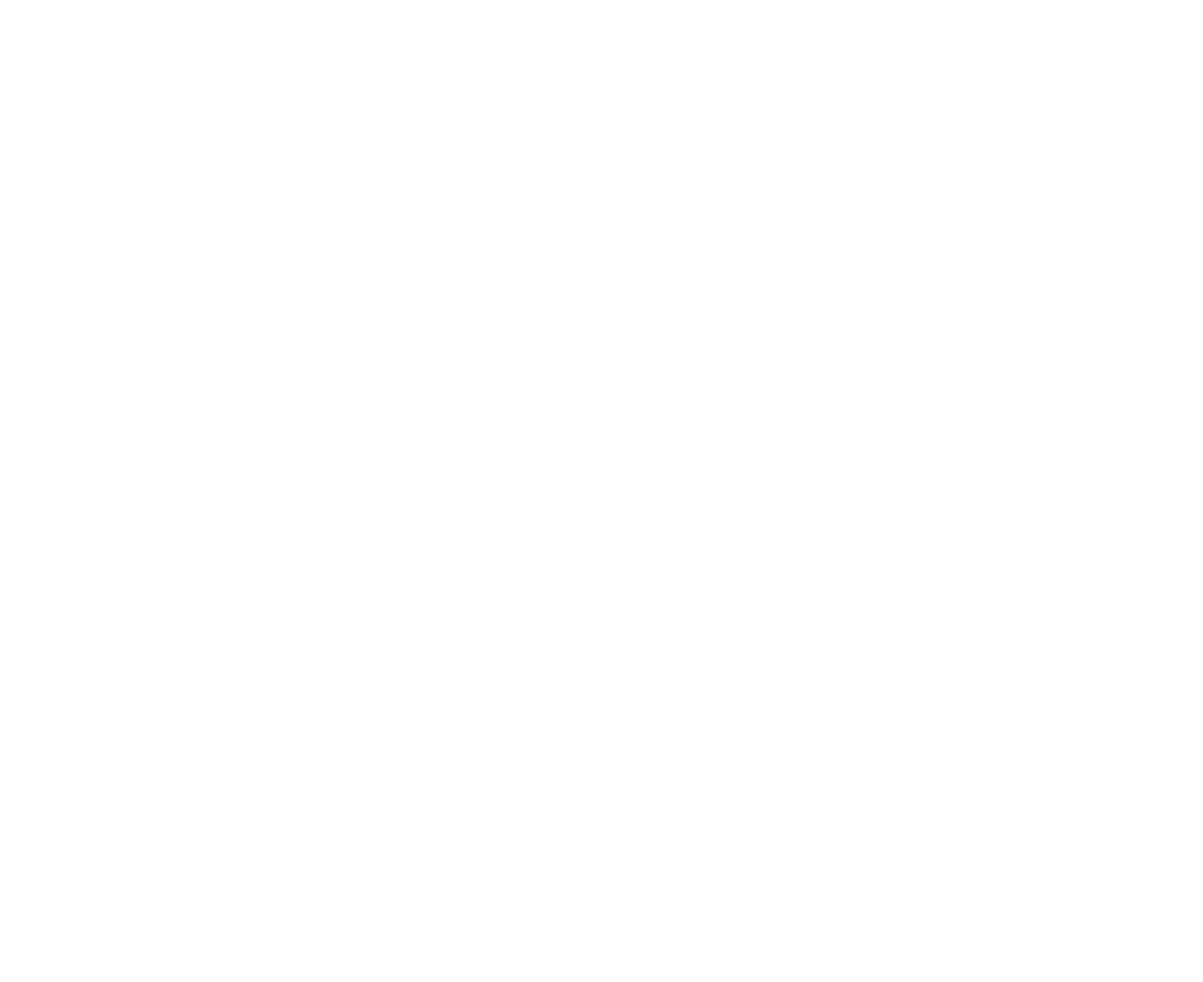
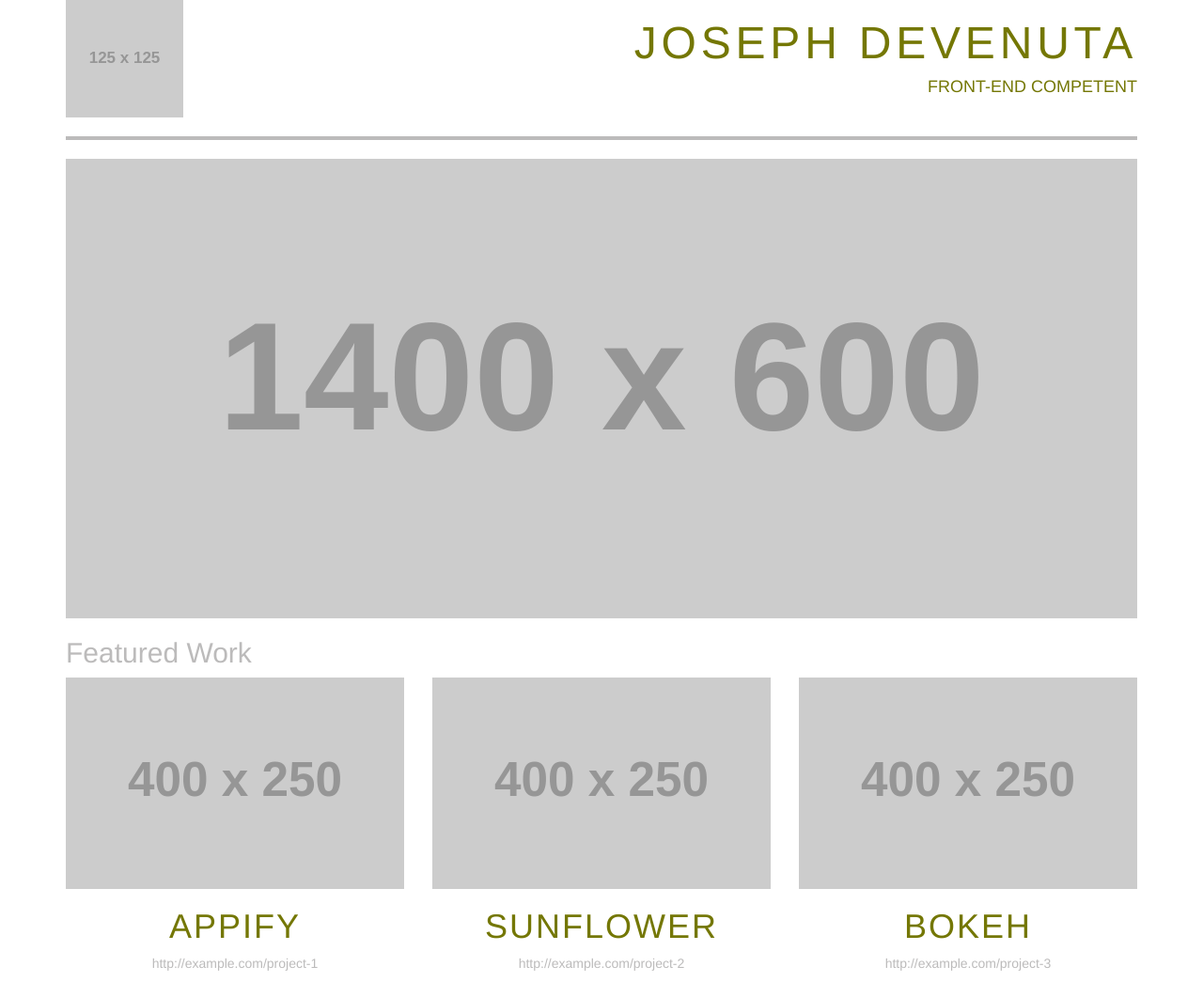
Before and after one commit to jvenator/udacity-front-end-dev-p1, a plain HTML site: page index.html in a window 1280 px wide. Shown: the whole page at 94% size. Before the commit the page ends 800 px from the top, so only its background shows below. Drawn offline with nearby package versions, Linux system fonts and the light colour scheme; placeholder pictures from the web are drawn by us.

Commit message:
Basic implemenation of portfolio mockup using bootstrap.

```diff
--- /dev/null
+++ b/css/custom.css
@@ -0,0 +1,35 @@
+body {
+	color: #747704;
+}
+
+h1 {
+	font-weight: lighter;
+	font-size: 48px;
+	letter-spacing: .1em;
+}
+
+h2 {
+	color: #BCBBBB;
+}
+
+h3 {
+	text-transform: uppercase;
+	font-size: 36px;
+	font-weight: normal;
+	letter-spacing: 2px;
+}
+
+h4 {
+	/*font-size: 24px;*/
+	font-weight: normal;
+}
+
+hr {
+	border-width: 4px;
+	border-color: #BCBBBB;
+}
+
+.project-link {
+	font-weight: lighter;
+	color: #BCBBBB;
+}
--- a/index.html
+++ b/index.html
@@ -7,5 +7,51 @@
 
 		<!-- Hosted Bootstrap -->
 		<link rel="stylesheet" href="https://maxcdn.bootstrapcdn.com/bootstrap/3.3.5/css/bootstrap.min.css" integrity="sha512-dTfge/zgoMYpP7QbHy4gWMEGsbsdZeCXz7irItjcC3sPUFtf0kuFbDz/ixG7ArTxmDjLXDmezHubeNikyKGVyQ==" crossorigin="anonymous">
+		<link rel="stylesheet" type="text/css" href="css/custom.css">
 	</head>
+	<body>
+		<div class="container">
+			<div class='row'>
+				<div class='col-md-6'>
+					<img src="http://placehold.it/125x125" alt="Placeholder logo">
+				</div>
+				<div class='col-md-6 text-right text-uppercase'>
+					<h1>Joseph DeVenuta</h1>
+					<h4>Front-End Competent</h4>
+				</div>
+			</div>
+			<div class='row'>
+				<div class='col-md-12'>
+					<hr>
+				</div>
+			</div>
+			<div class='row'>
+				<div class='col-md-12'>
+					<img class="img-responsive" src="http://placehold.it/1400x600">
+				</div>
+			</div>
+			<div class='row'>
+				<div class='col-md-12'>
+					<h2>Featured Work</h2>
+				</div>
+			</div>
+			<div class='row'>
+				<div class='col-md-4 text-center'>
+					<img class="img-responsive" src="http://placehold.it/400x250" alt="Project name">
+					<h3>Appify</h3>
+					<p class="project-link">http://example.com/project-1</p>
+				</div>
+				<div class='col-md-4 text-center'>
+					<img class="img-responsive" src="http://placehold.it/400x250" alt="Project name">
+					<h3>Sunflower</h3>
+					<p class="project-link">http://example.com/project-2</p>
+				</div>
+				<div class='col-md-4 text-center'>
+					<img class="img-responsive" src="http://placehold.it/400x250" alt="Project name">
+					<h3>Bokeh</h3>
+					<p class="project-link">http://example.com/project-3</p>
+				</div>
+			</div>
+		</div>
+	</body>
 </html>
```
Also changed, not shown: 1 other file.
